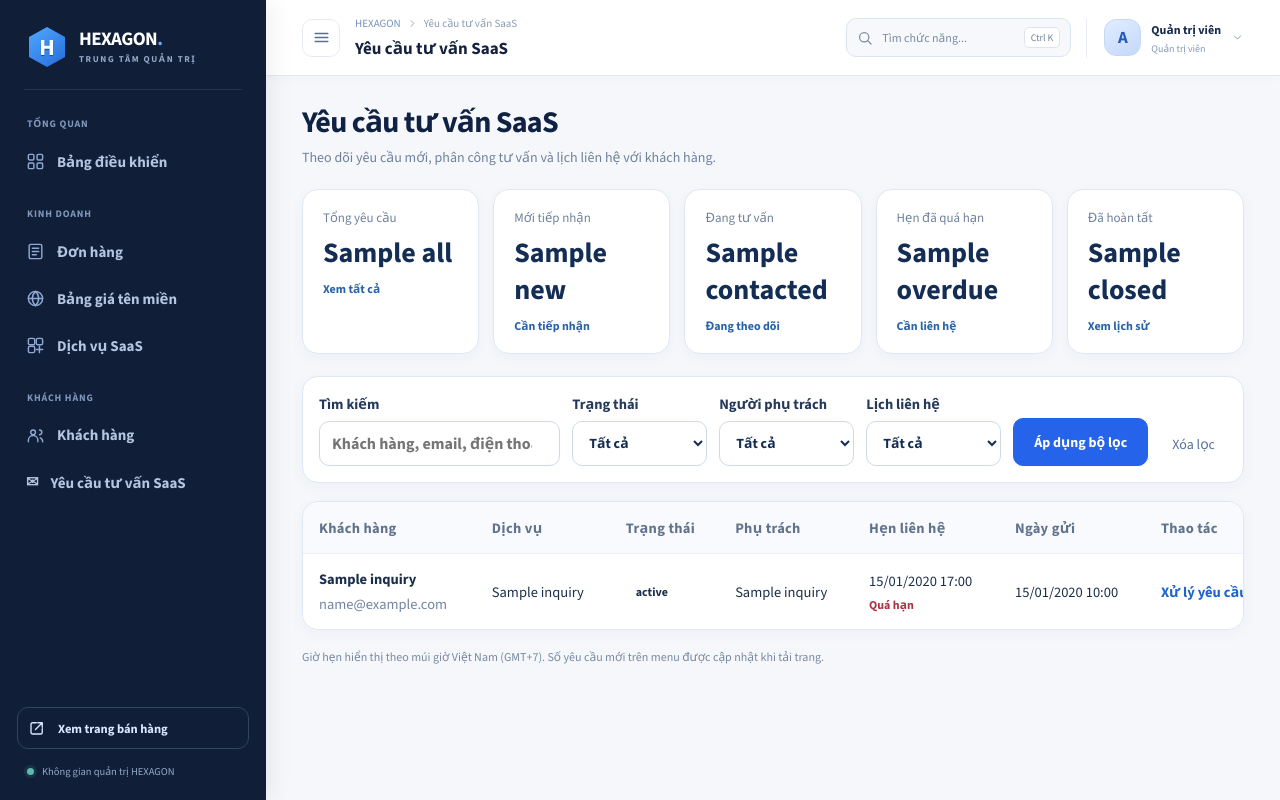
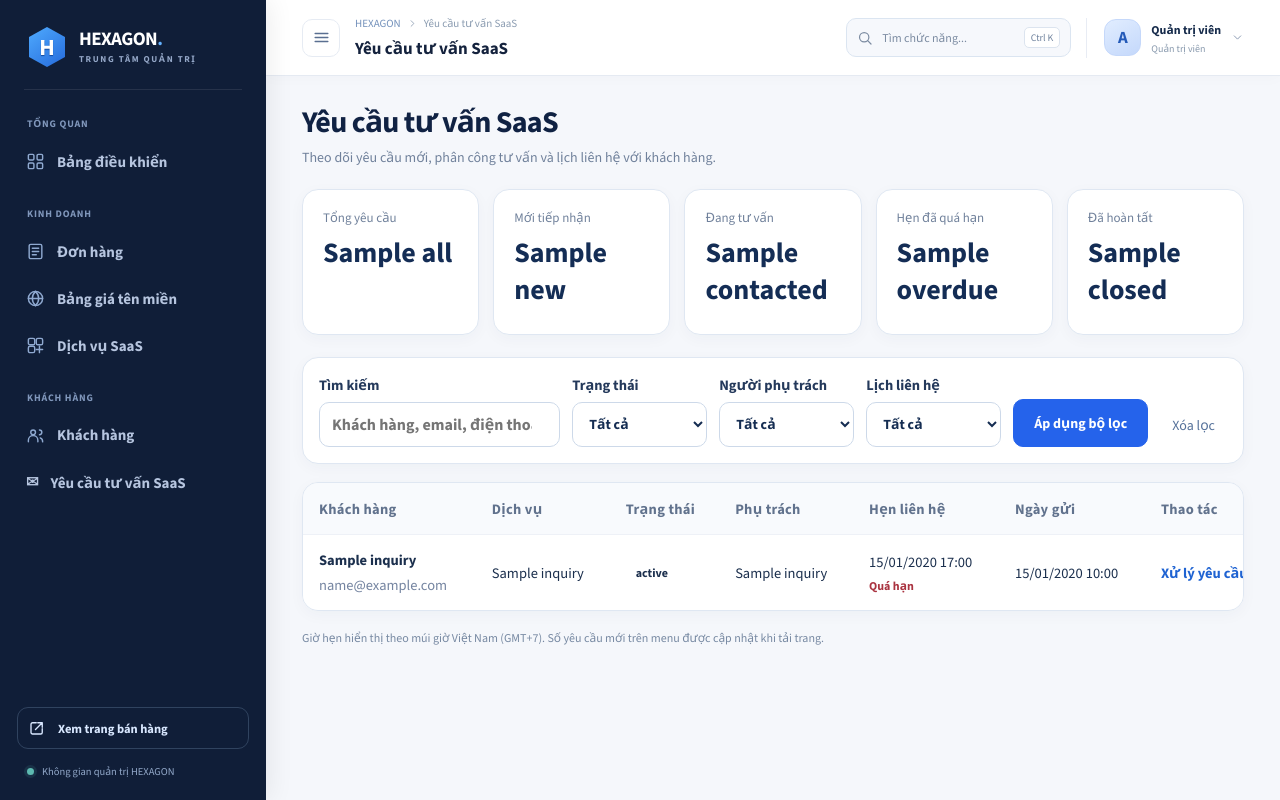
Before and after one commit to nguyenduyen2572-collab/demo.hexagon.xyz, a Laravel app: template resources/views/admin/saas-inquiries/index.blade.php in a window 1280 px wide. Run offline with Laravel 12, Linux system fonts and the light colour scheme; the template is opened without the code that fills it: most values are stand-ins (such as "Sample title", 1, 10 or a date in 2020).

Commit message:
Chỉnh sửa nhỏ trong form tư vấn SaaS

```diff
--- a/resources/views/admin/saas-inquiries/index.blade.php
+++ b/resources/views/admin/saas-inquiries/index.blade.php
@@ -12,19 +12,19 @@
 
     <div class="hx-inquiry-kpis hx-inquiry-kpis-v3" aria-label="Tổng hợp yêu cầu tư vấn">
         <a class="hx-inquiry-kpi" href="{{ route('admin.saas-inquiries.index') }}">
-            <small>Tổng yêu cầu</small><strong>{{ $counts['all'] }}</strong><span>Xem tất cả</span>
+            <small>Tổng yêu cầu</small><strong>{{ $counts['all'] }}</strong>
         </a>
         <a class="hx-inquiry-kpi" href="{{ route('admin.saas-inquiries.index', ['status' => 'new']) }}">
-            <small>Mới tiếp nhận</small><strong>{{ $counts['new'] }}</strong><span>Cần tiếp nhận</span>
+            <small>Mới tiếp nhận</small><strong>{{ $counts['new'] }}</strong>
         </a>
         <a class="hx-inquiry-kpi" href="{{ route('admin.saas-inquiries.index', ['status' => 'contacted']) }}">
-            <small>Đang tư vấn</small><strong>{{ $counts['contacted'] }}</strong><span>Đang theo dõi</span>
+            <small>Đang tư vấn</small><strong>{{ $counts['contacted'] }}</strong>
         </a>
         <a class="hx-inquiry-kpi" href="{{ route('admin.saas-inquiries.index', ['due' => 'overdue']) }}">
-            <small>Hẹn đã quá hạn</small><strong>{{ $counts['overdue'] }}</strong><span>Cần liên hệ</span>
+            <small>Hẹn đã quá hạn</small><strong>{{ $counts['overdue'] }}</strong>
         </a>
         <a class="hx-inquiry-kpi" href="{{ route('admin.saas-inquiries.index', ['status' => 'closed']) }}">
-            <small>Đã hoàn tất</small><strong>{{ $counts['closed'] }}</strong><span>Xem lịch sử</span>
+            <small>Đã hoàn tất</small><strong>{{ $counts['closed'] }}</strong>
         </a>
     </div>
 
```
